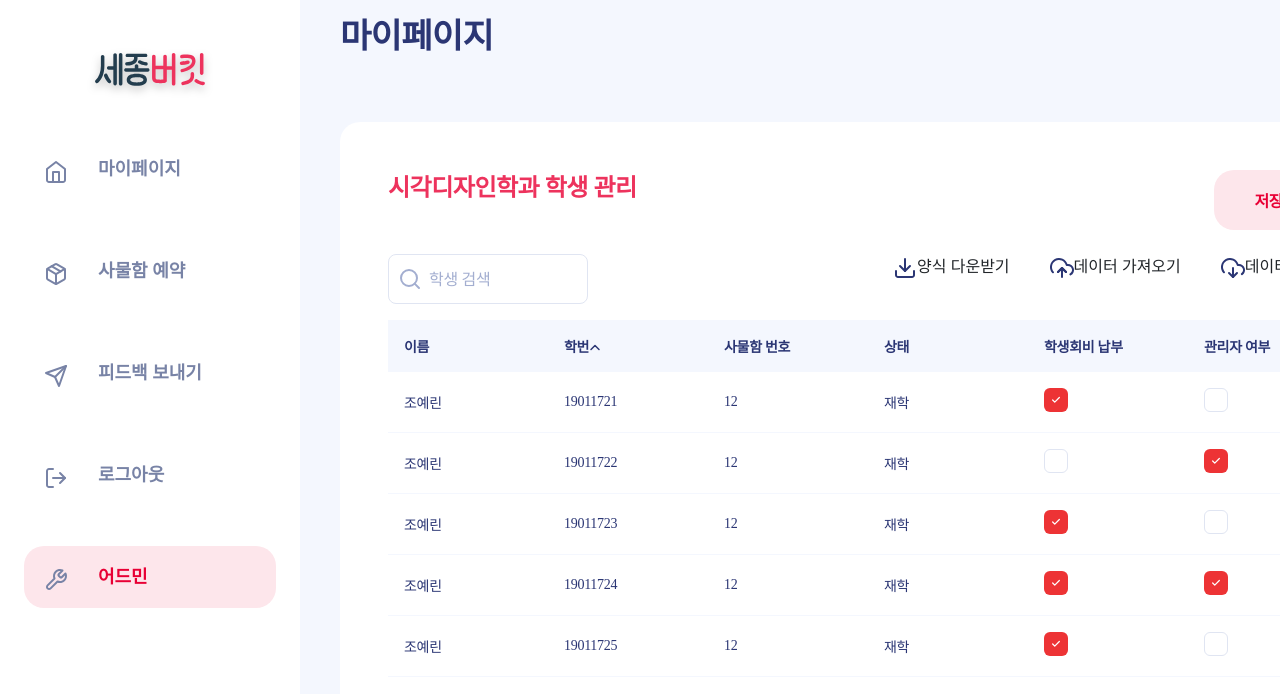
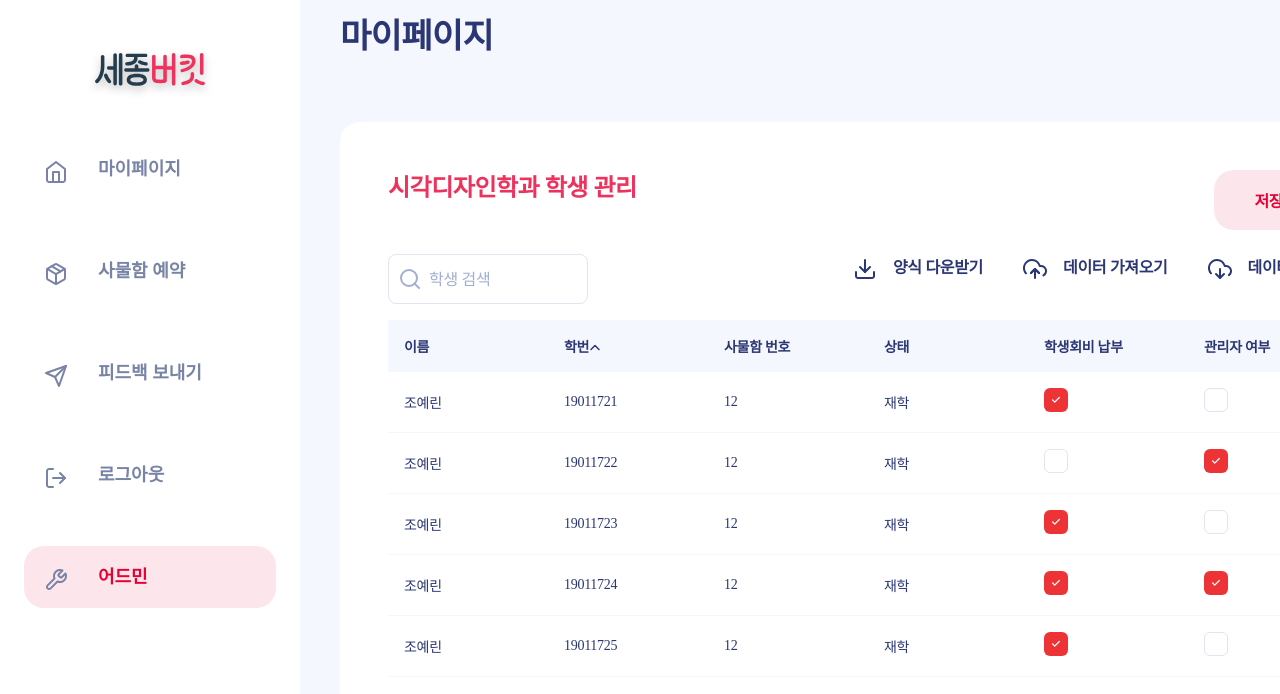
Before and after one commit to sangkyu39/IME-Project, a React (Create React App) app: page /admin in a window 1280 px wide. Shown: the top 694 px of the page. Built offline with nearby package versions, Linux system fonts and the light colour scheme.

Commit message:
태그 적용 수정

```diff
--- a/src/routes/AdminMypage.css
+++ b/src/routes/AdminMypage.css
@@ -89,7 +89,7 @@
 	float: right;
 }
 
-#adminMypage .dataload a {
+#adminMypage .dataload span {
 	margin-left: 1rem;
 	color: var(--grayscale-600, #2b3674);
 
```
